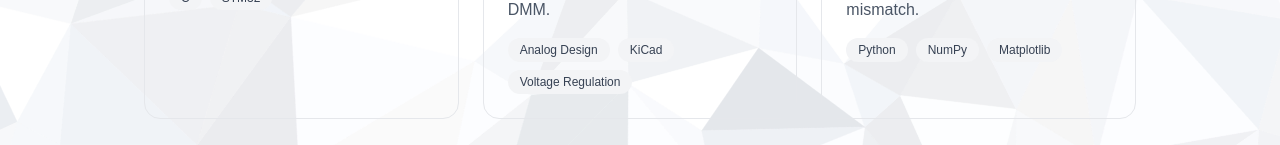
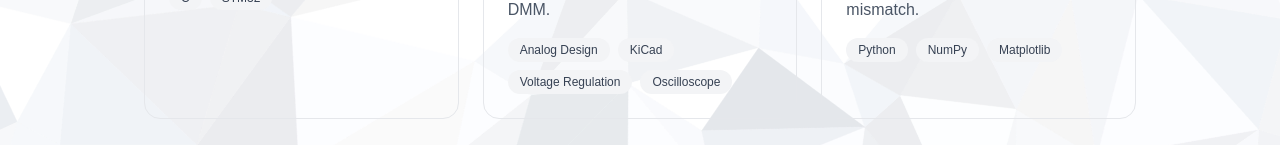
Before and after one commit to godwillattisso/portfolio, a Next.js app: page / in a window 1280 px wide. Shown: the part 2199-2344 px from the top of the page. Built offline with nearby package versions, Linux system fonts and the light colour scheme.

Commit message:
added Oscilloscope in tech stack for project

```diff
--- a/components/Projects.tsx
+++ b/components/Projects.tsx
@@ -31,7 +31,12 @@ export default function Projects() {
         <ProjectCard
           title="Frequency Detection System"
           description="A soldered analog frequency detection circuit using filters, amplifiers, and voltage regulation, tested with an oscilloscope and DMM."
-          stack={["Analog Design", "KiCad", "Voltage Regulation"]}
+          stack={[
+            "Analog Design",
+            "KiCad",
+            "Voltage Regulation",
+            "Oscilloscope",
+          ]}
         />
         <ProjectCard
           title="Analog Modulation Analysis"
```
